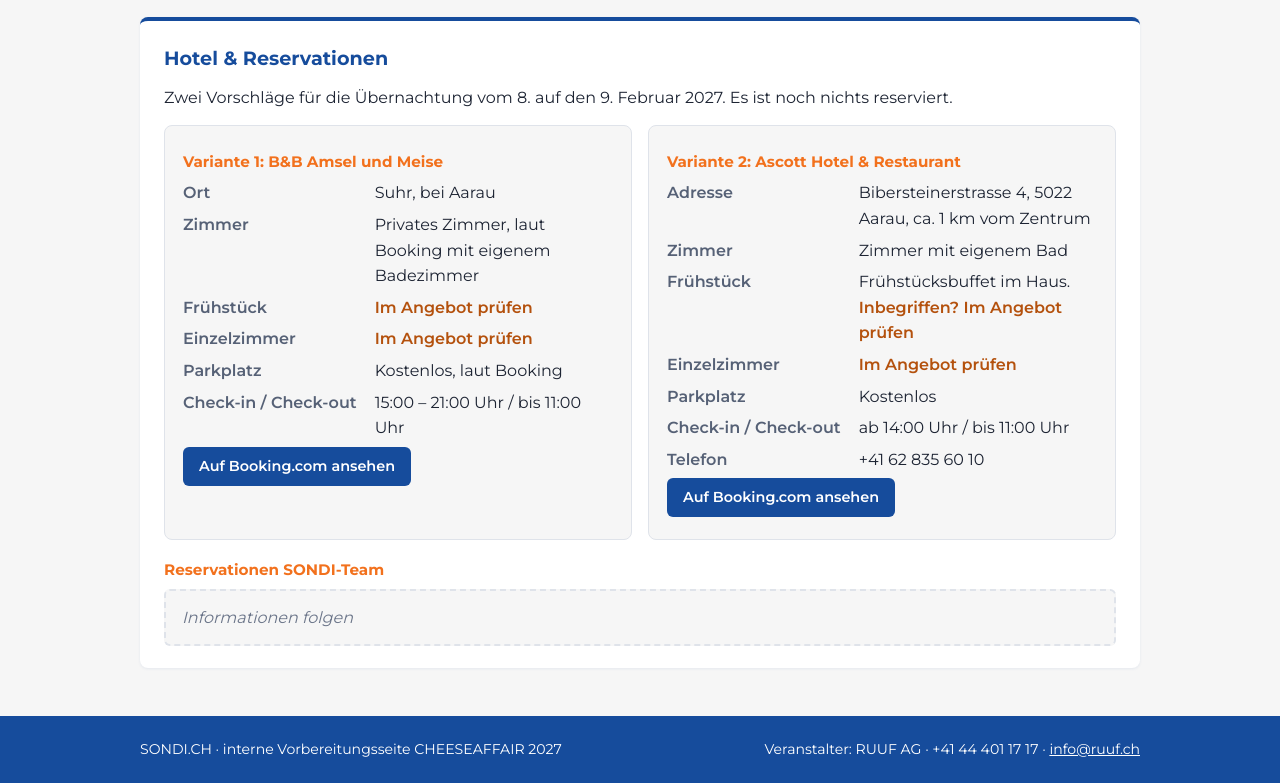
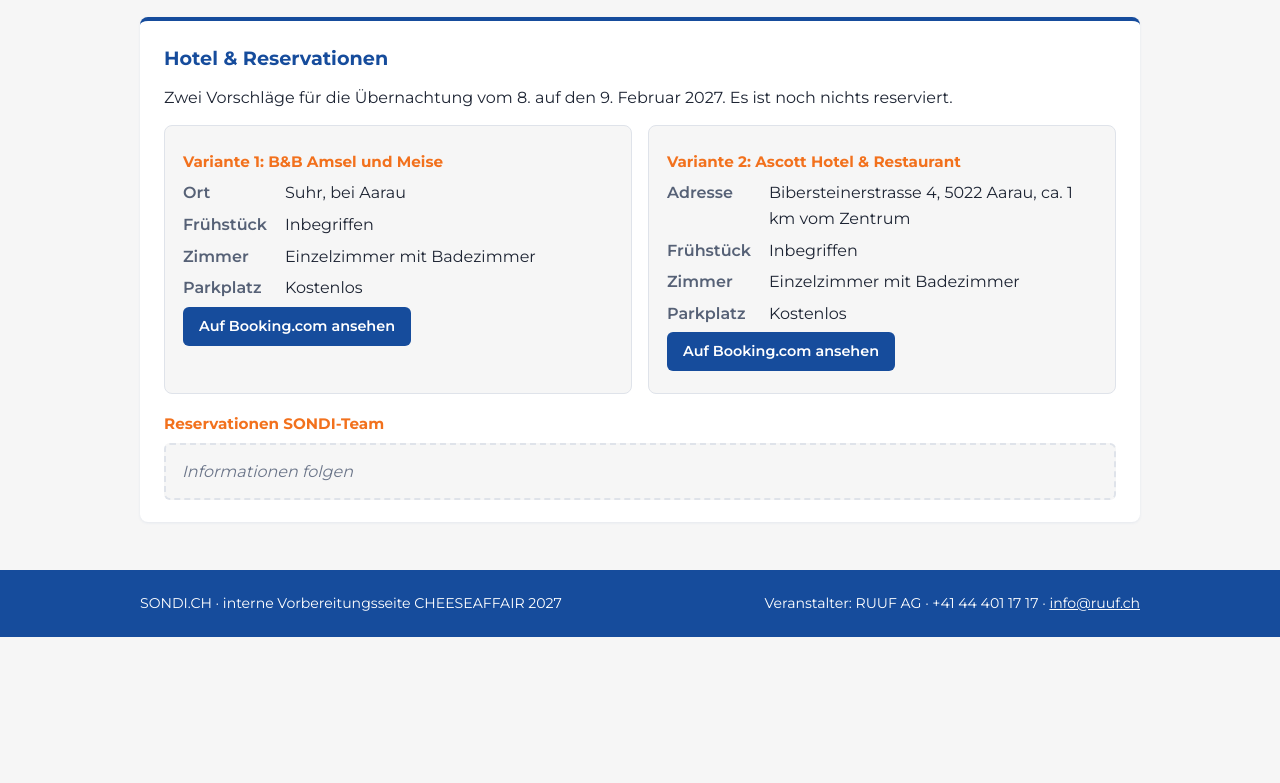
Before and after one commit to SONDI2026/cheeseaffair-2027, a plain HTML site: page index.html in a window 1280 px wide. Shown: the part 3469-4252 px from the top of the page. After the commit the page ends 4106 px from the top, so only its background shows below. Drawn offline with Linux system fonts and the light colour scheme.

Commit message:
Add files via upload

```diff
--- a/index.html
+++ b/index.html
@@ -245,11 +245,9 @@ footer .wrap{display:flex;flex-wrap:wrap;justify-content:space-between;gap:10px}
         <h3>Variante 1: B&amp;B Amsel und Meise</h3>
         <dl class="daten">
           <dt>Ort</dt><dd>Suhr, bei Aarau</dd>
-          <dt>Zimmer</dt><dd>Privates Zimmer, laut Booking mit eigenem Badezimmer</dd>
-          <dt>Frühstück</dt><dd><span class="pruefen">Im Angebot prüfen</span></dd>
-          <dt>Einzelzimmer</dt><dd><span class="pruefen">Im Angebot prüfen</span></dd>
-          <dt>Parkplatz</dt><dd>Kostenlos, laut Booking</dd>
-          <dt>Check-in / Check-out</dt><dd>15:00 – 21:00 Uhr / bis 11:00 Uhr</dd>
+          <dt>Frühstück</dt><dd>Inbegriffen</dd>
+          <dt>Zimmer</dt><dd>Einzelzimmer mit Badezimmer</dd>
+          <dt>Parkplatz</dt><dd>Kostenlos</dd>
         </dl>
         <p><a class="knopf" href="https://www.booking.com/hotel/ch/b-amp-b-amsel-und-meise-privates-zimmer-mit-gemeinschaftsraumen.de.html?checkin=2027-02-08&amp;checkout=2027-02-09&amp;group_adults=1&amp;no_rooms=1" target="_blank" rel="noopener">Auf Booking.com ansehen</a></p>
       </article>
@@ -257,12 +255,9 @@ footer .wrap{display:flex;flex-wrap:wrap;justify-content:space-between;gap:10px}
         <h3>Variante 2: Ascott Hotel &amp; Restaurant</h3>
         <dl class="daten">
           <dt>Adresse</dt><dd>Bibersteinerstrasse 4, 5022 Aarau, ca. 1 km vom Zentrum</dd>
-          <dt>Zimmer</dt><dd>Zimmer mit eigenem Bad</dd>
-          <dt>Frühstück</dt><dd>Frühstücksbuffet im Haus. <span class="pruefen">Inbegriffen? Im Angebot prüfen</span></dd>
-          <dt>Einzelzimmer</dt><dd><span class="pruefen">Im Angebot prüfen</span></dd>
+          <dt>Frühstück</dt><dd>Inbegriffen</dd>
+          <dt>Zimmer</dt><dd>Einzelzimmer mit Badezimmer</dd>
           <dt>Parkplatz</dt><dd>Kostenlos</dd>
-          <dt>Check-in / Check-out</dt><dd>ab 14:00 Uhr / bis 11:00 Uhr</dd>
-          <dt>Telefon</dt><dd>+41 62 835 60 10</dd>
         </dl>
         <p><a class="knopf" href="https://www.booking.com/hotel/ch/ascott-amp-restaurant.de.html?checkin=2027-02-08&amp;checkout=2027-02-09&amp;group_adults=1&amp;no_rooms=1" target="_blank" rel="noopener">Auf Booking.com ansehen</a></p>
       </article>
```
